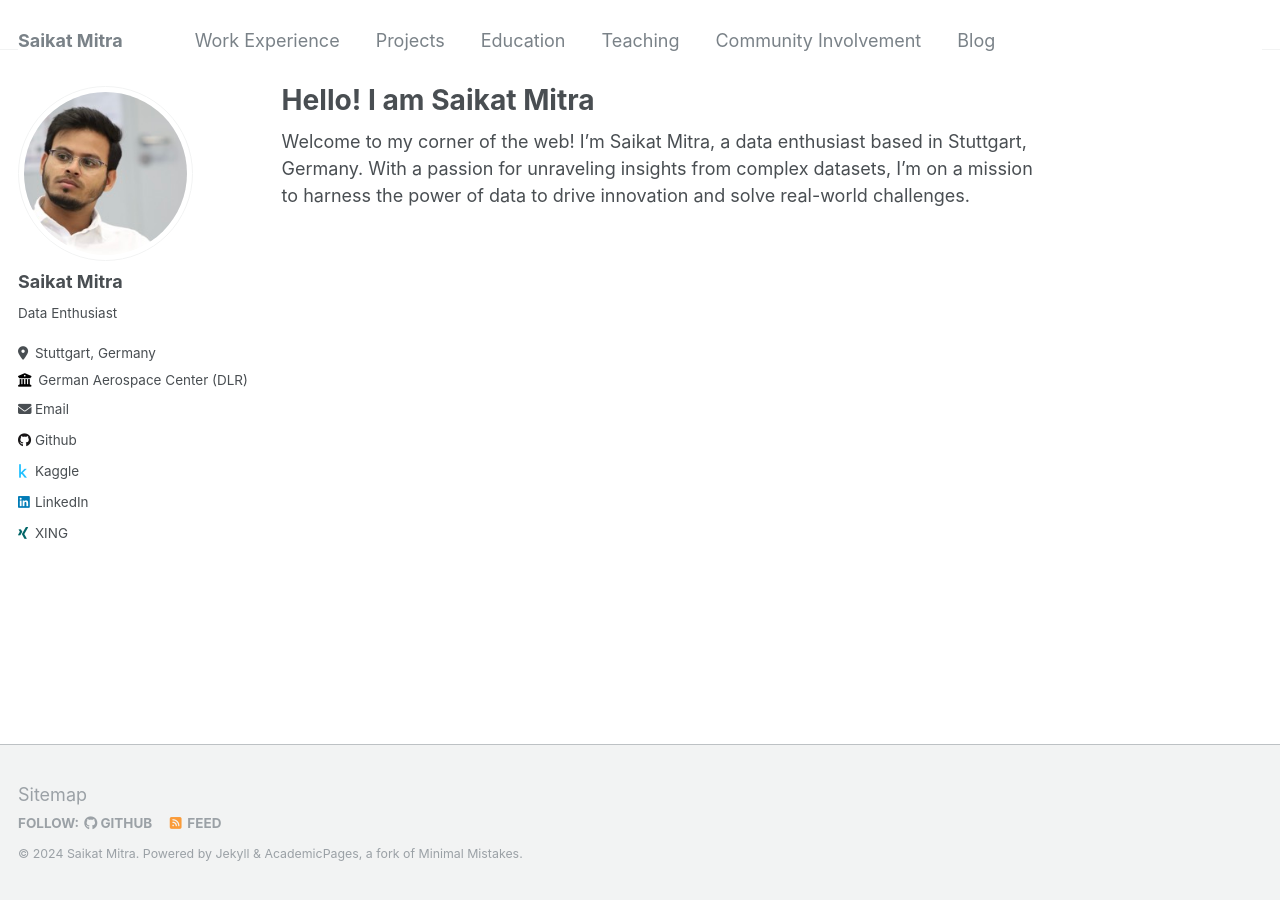
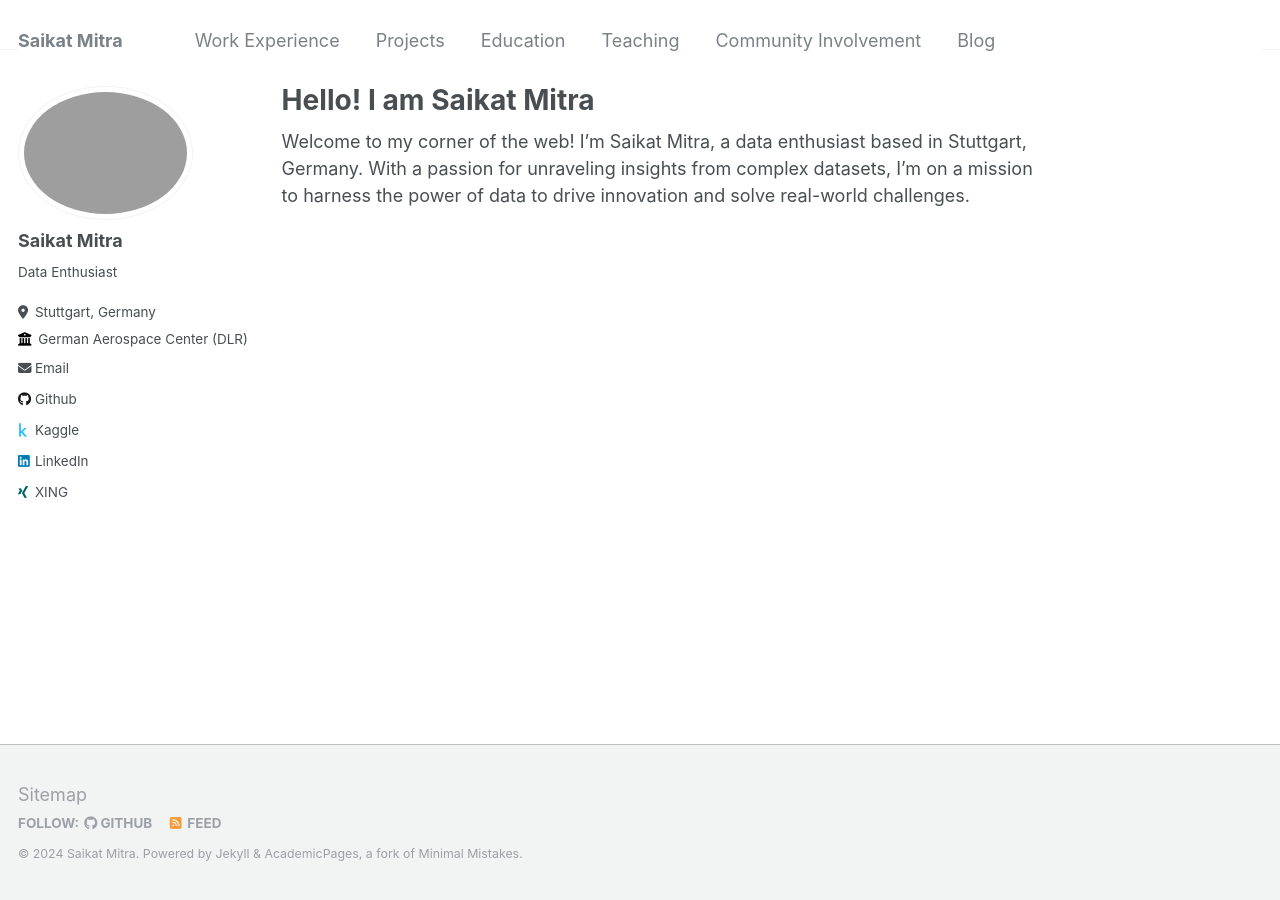
Before and after one commit to saikatmitra1998/saikatmitra1998.github.io, a Jekyll site: the page built from _pages/about.md, in a window 1280 px wide. Built offline with Jekyll 4.4.1, drawn with Linux system fonts in a browser that asks for light colours.

Commit message:
Update config.yml

```diff
--- a/_config.yml
+++ b/_config.yml
@@ -21,7 +21,7 @@ repository               : "saikatmitra1998/saikatmitra1998.github.io"
 #               Additional customization can be done by editing /_includes/author-profile.html
 author:
   # Biographic information
-  avatar           : "profile_picture.png"
+  avatar           : "profile_picture1.png"
   name             : "Saikat Mitra"
   pronouns         : # example: "she/her"
   bio              : "Data Enthusiast"
```
